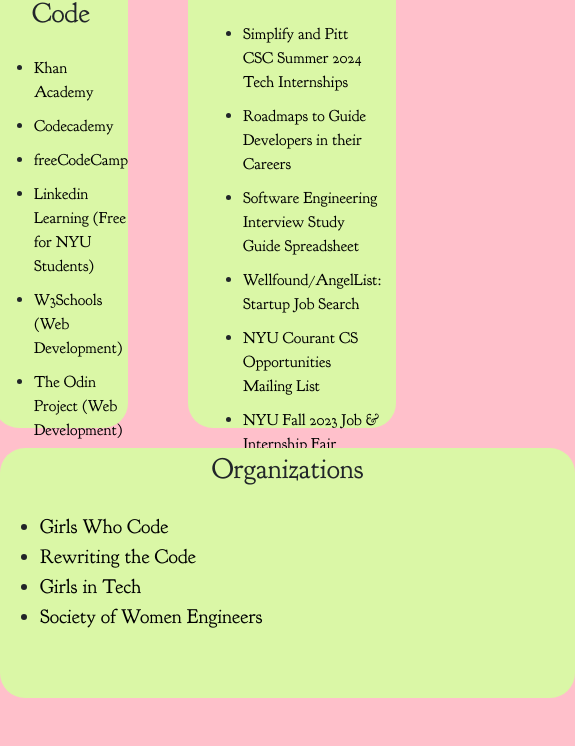
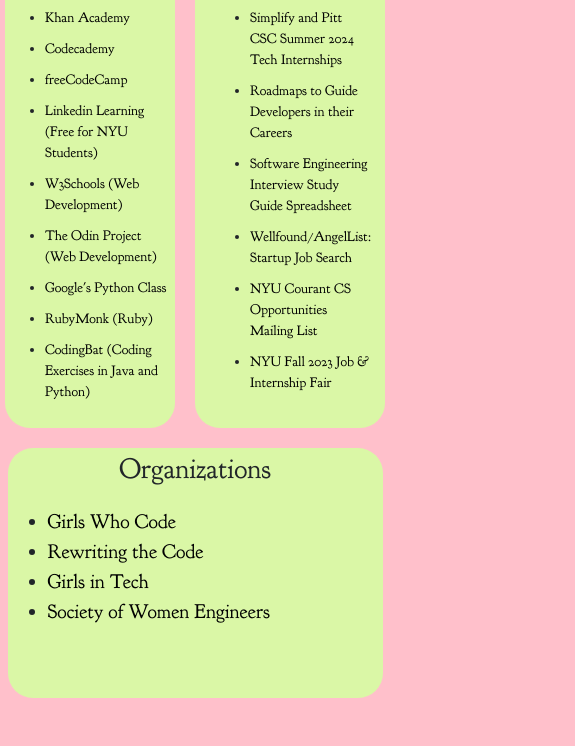
Before and after one commit to shubhiupa19/gwcwebsite, a plain HTML site: page resources.html in a window 390 px wide. Shown: the part 161-907 px from the top of the page, 575 px wide, since content can reach past the window. Drawn offline with nearby package versions, Linux system fonts and the light colour scheme.

Commit message:
updated resources

```diff
--- a/resources.css
+++ b/resources.css
@@ -74,7 +74,7 @@
 
 h3 {
   margin-top: 5px;
-  margin-bottom: 25px;
+  margin-bottom: 20px;
   text-align: center;
 }
 
@@ -168,25 +168,34 @@
 @media (max-width: 768px) {
 
   .learning-recruiting {
-  margin-left: 20px;
-  margin-right: 20px;
+    margin-left: 5px;
+    margin-right: 5px;
+  }
+
+  .learning-recruiting li {
+  font-size: 14px;
 }
+  .learning-recruiting h3 {
+    font-size: 20px;
+  }
   .learning {
   height: 470px;
-  width: 400px;
+  width: 190px;
+    margin-right: 0px;
+
   }
 
   .recruiting {
-    height: 470px;
-    width: 400px;
+  height: 470px;
+  width: 190px;
+    margin-left: 0px;
+
 
   }
 
   .orgs {
-    width: 575px;
-  }
-  footer {
-    margin-top: 75px;
+    width: 375px;
   }
 
+
 }
```
